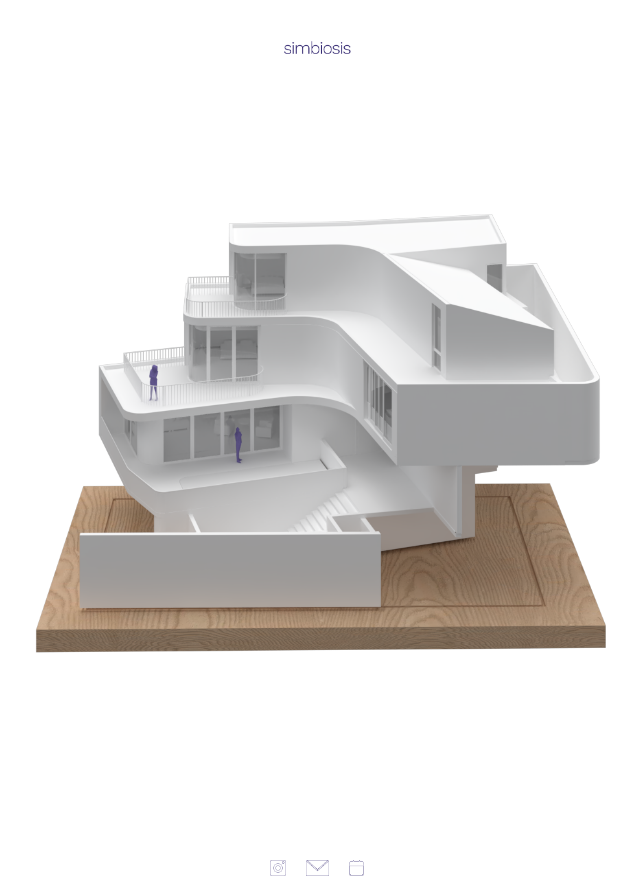
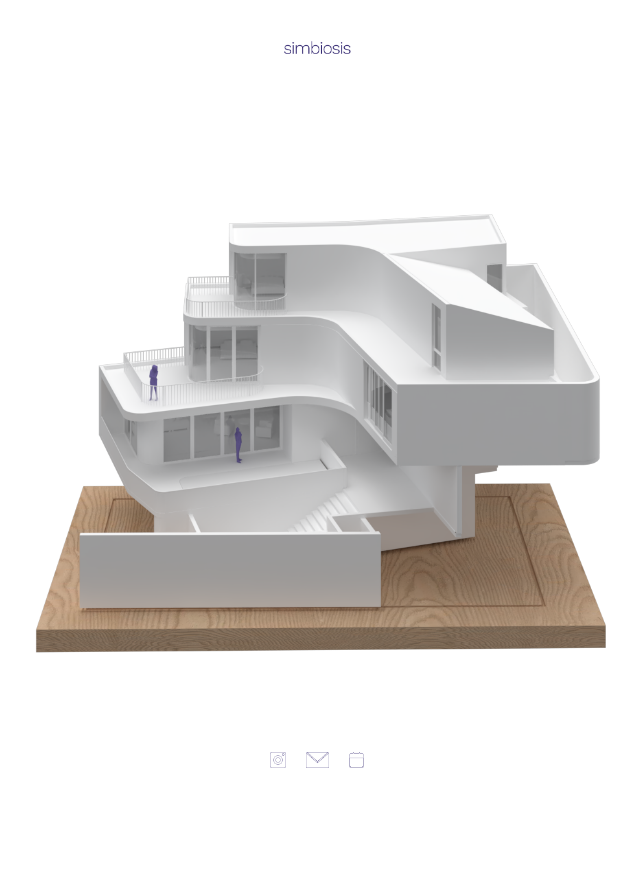
Before and after one commit to EduardoCortesL/Simbiosis, a Next.js app: page / in a window 1280 px wide. Shown: the whole page, without its empty margins (323-963 px from the left). After the commit the page ends 800 px from the top, so only its background shows below. Built offline with nearby package versions, Linux system fonts and the light colour scheme.

Commit message:
footer is fixed now

```diff
--- a/components/socials.js
+++ b/components/socials.js
@@ -9,8 +9,8 @@ let instagram = "/instagram.png";
 const Socials = () => {
 
     return (
-        <div className='flex-col sm:mt-40 mt-24'>
-            <div className=" flex items-center justify-center">
+        <div className=''>
+            <div className=" flex items-center justify-center ">
                 <div className='flex gap-5'>
                     <Link href="https://www.instagram.com/simbiosis_estudiomx/"><img className="h-4" src={instagram} /></Link>
                     <Link href="mailto:info@simbiosis-estudio.com" > <img className="h-4" src={email} /></Link>
@@ -31,5 +31,5 @@ flex justify-center items-center gap-5
 */
 
 /*
-
+md:mt-40 mt-24
 */
--- a/pages/index.js
+++ b/pages/index.js
@@ -5,7 +5,7 @@ import Meta from '../components/head';
 
 const Home = () => {
   return (
-    <div className=''>
+    <div className='flex flex-col h-screen'>
       <Meta></Meta>
 
       <NavBar />
@@ -14,9 +14,9 @@ const Home = () => {
         < Gallery />
       </div>
 
-      <div className=''>
+      <footer className='sticky top-[100vh] mb-8'>
         < Socials />
-      </div>
+      </footer>
     </div>
   )
 }
```
